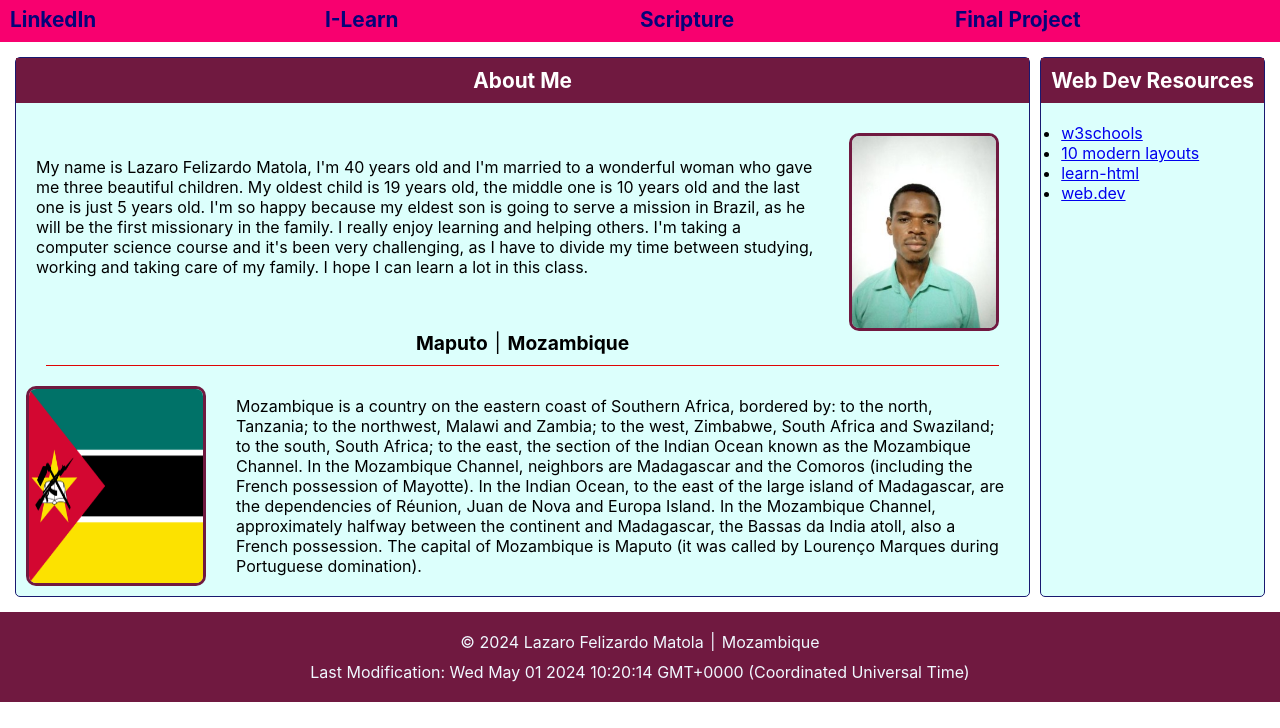
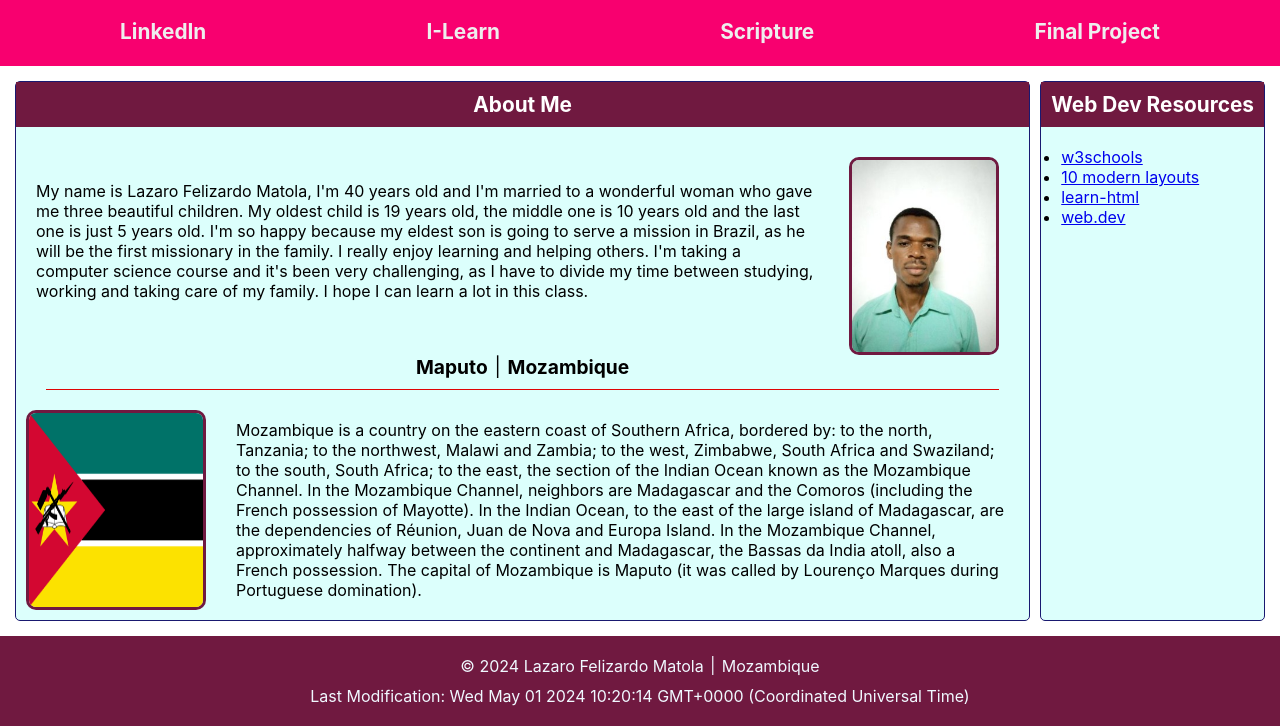
Before and after one commit to lmatola/wdd131, a plain HTML site: page index.html in a window 1280 px wide. Shown: the part 72-800 px from the top of the page. Drawn offline with Linux system fonts and the light colour scheme.

Commit message:
Commit 2

```diff
--- a/index.html
+++ b/index.html
@@ -21,7 +21,7 @@
     <header>
         <h1>WDD131: Dynamic Web Fundamentals - Lázaro Felizardo Matola</h1>
         <nav>
-            <ul>
+            <ul class="navigation wrap">
                 <li> <a href="https://www.linkedin.com/in/lazaro-felizardo-matola-88202b107/">LinkedIn</a></li>
                 <li> <a href="https://byui.instructure.com">I-Learn</a></li>
                 <li> <a href="https://www.churchofjesuschrist.org/study/scriptures/bofm/mosiah/3?lang=eng#:~:text=19%20For%20the,to%20his%20father.">Scripture </a></li>
--- a/week01/styles/base.css
+++ b/week01/styles/base.css
@@ -52,19 +52,9 @@ header ul {
     list-style-type: none;
     display: flex;
     padding: 10px;
-
 }
 
-header li {
-    flex: 1;
-}
 
-header li a {
-    text-decoration: none;
-    color: rgb(4, 4, 121);
-    font-weight: bold;
-    font-size: 1.3rem;
-}
 
 main {
     display: grid;
@@ -147,3 +137,30 @@ footer {
 footer p {
     margin: 10px;
 }
+
+
+.navigation {
+    grid-column: 1 / 4;
+	list-style: none;
+	display: flex;
+	align-items: center;
+    width: 100%;
+    background-color:  rgb(248, 0, 111);
+}
+
+.navigation li {
+	flex: 1 1 auto;
+}
+.navigation a {
+	display: block;
+	color: #eee;
+	padding: 0.75rem;
+	text-decoration: none;
+	text-align: center;
+    font-weight: bold;
+    font-size: 1.3rem;
+}
+
+.wrap {
+		flex-wrap: wrap;
+}
```
